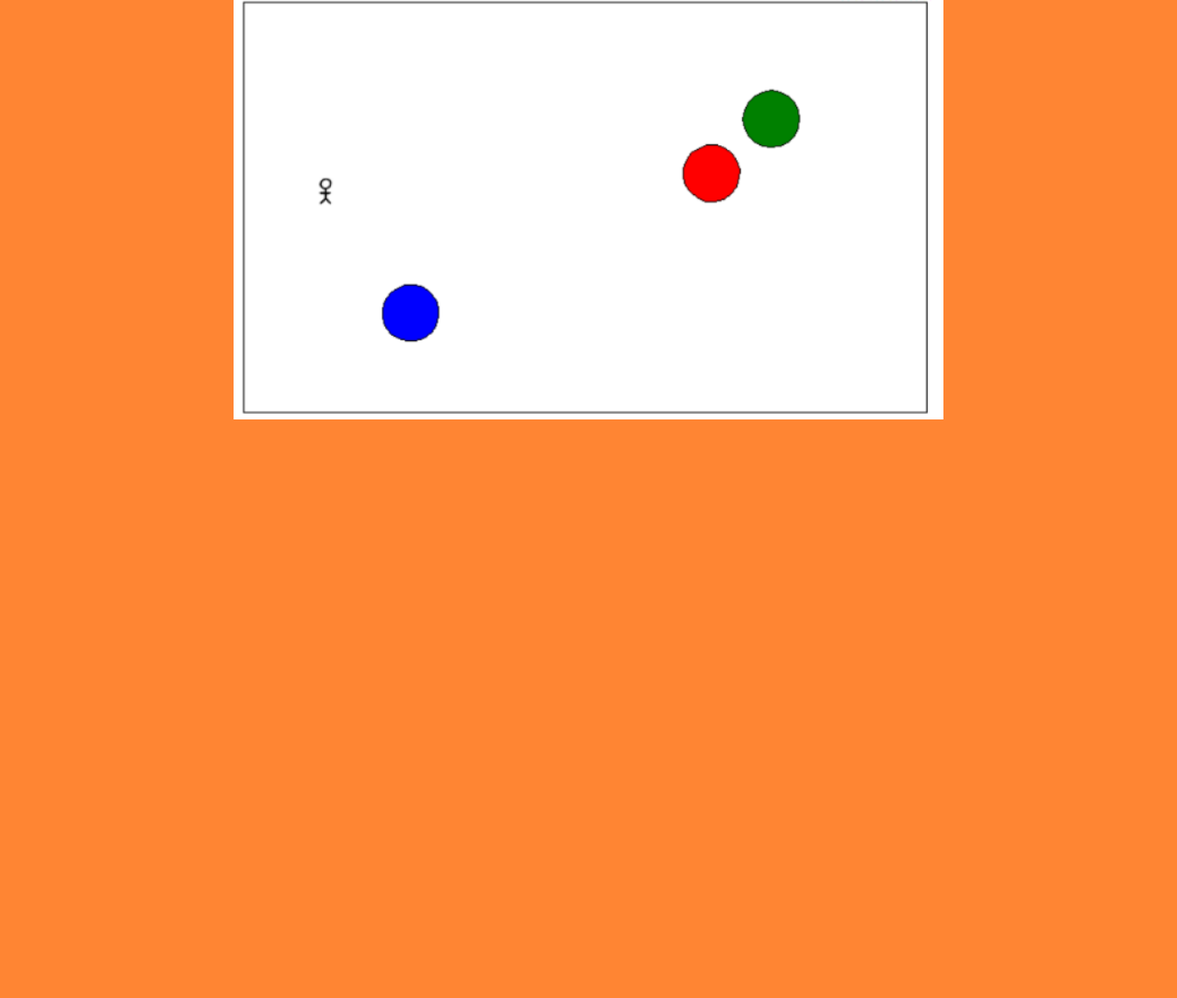
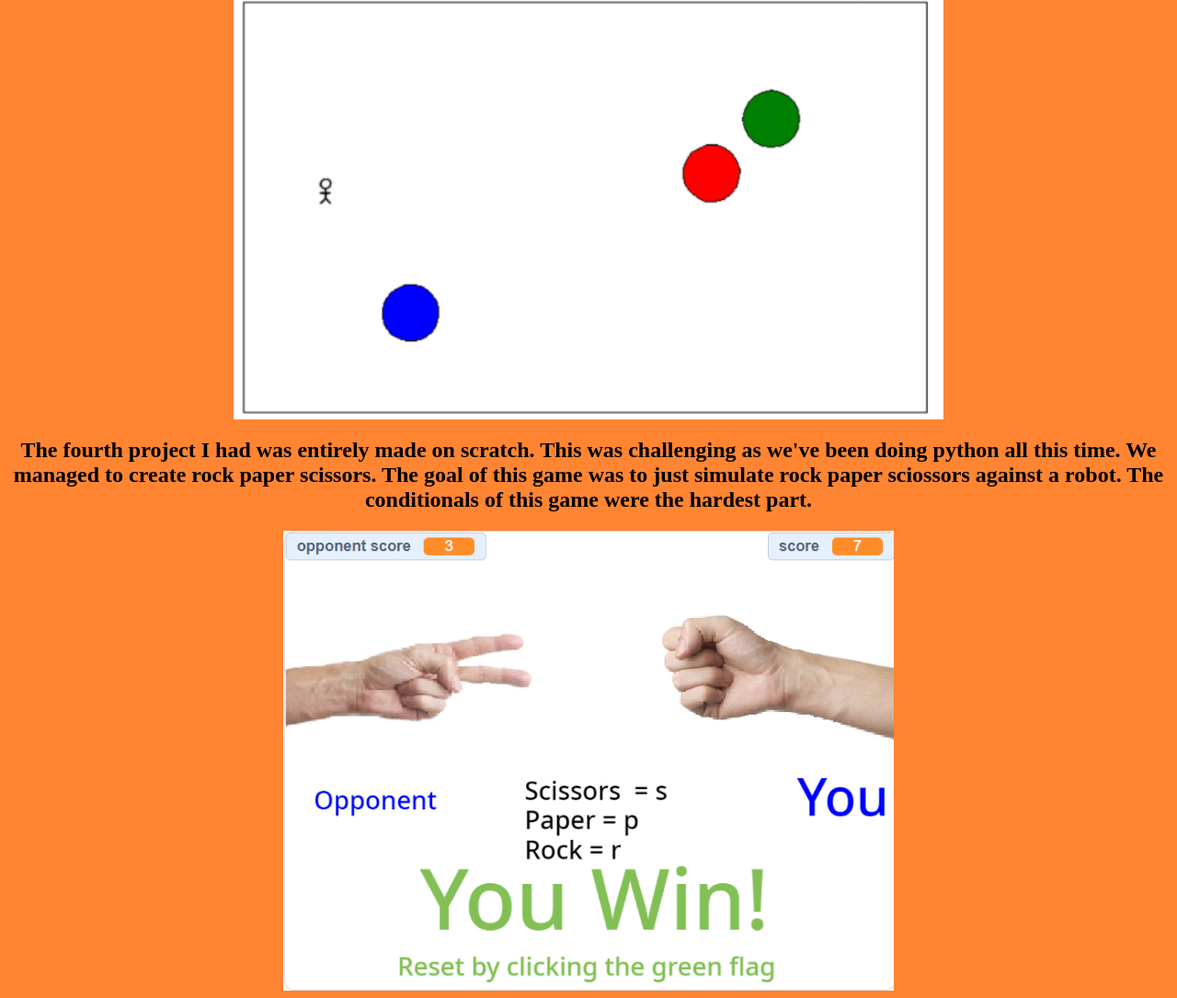
Before and after one commit to breadchrom/breadchrom.github.io, a plain HTML site: page portfolio.html in a window 1280 px wide. Shown: the part 2033-3118 px from the top of the page at 92% size. Before the commit the page ends 2497 px from the top, so only its background shows below. Drawn offline with Linux system fonts and the light colour scheme.

Commit message:
Update portfolio.html

```diff
--- a/portfolio.html
+++ b/portfolio.html
@@ -33,7 +33,9 @@
 		The goal of the game is the avoid collision with the balls for as long as possible. The balls get faster and faster over time and the player has three lives.
 		Once the player loses all three lives the game ends with the time they stayed alive displyed as the score. </h2>
 		  <img src="images/project3image.png" height="500">
-
+	  <h2>The fourth project I had was entirely made on scratch. This was challenging as we've been doing python all this time. We managed to create rock paper scissors.
+	  The goal of this game was to just simulate rock paper sciossors against a robot. The conditionals of this game were the hardest part. </h2>
+		  <img src="images/project4image.png" height="500">
 
 		</body>
 	</html>
```
